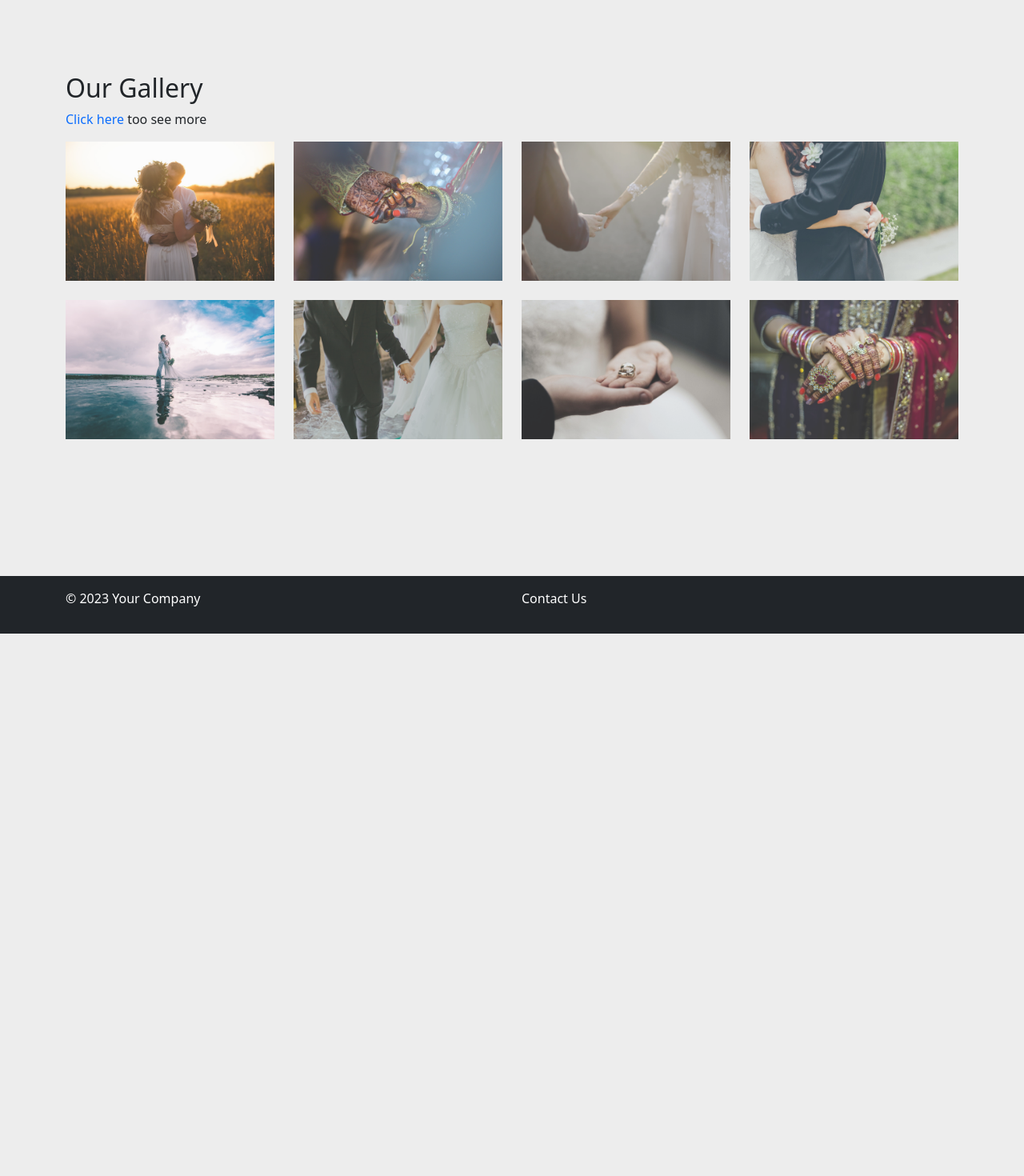
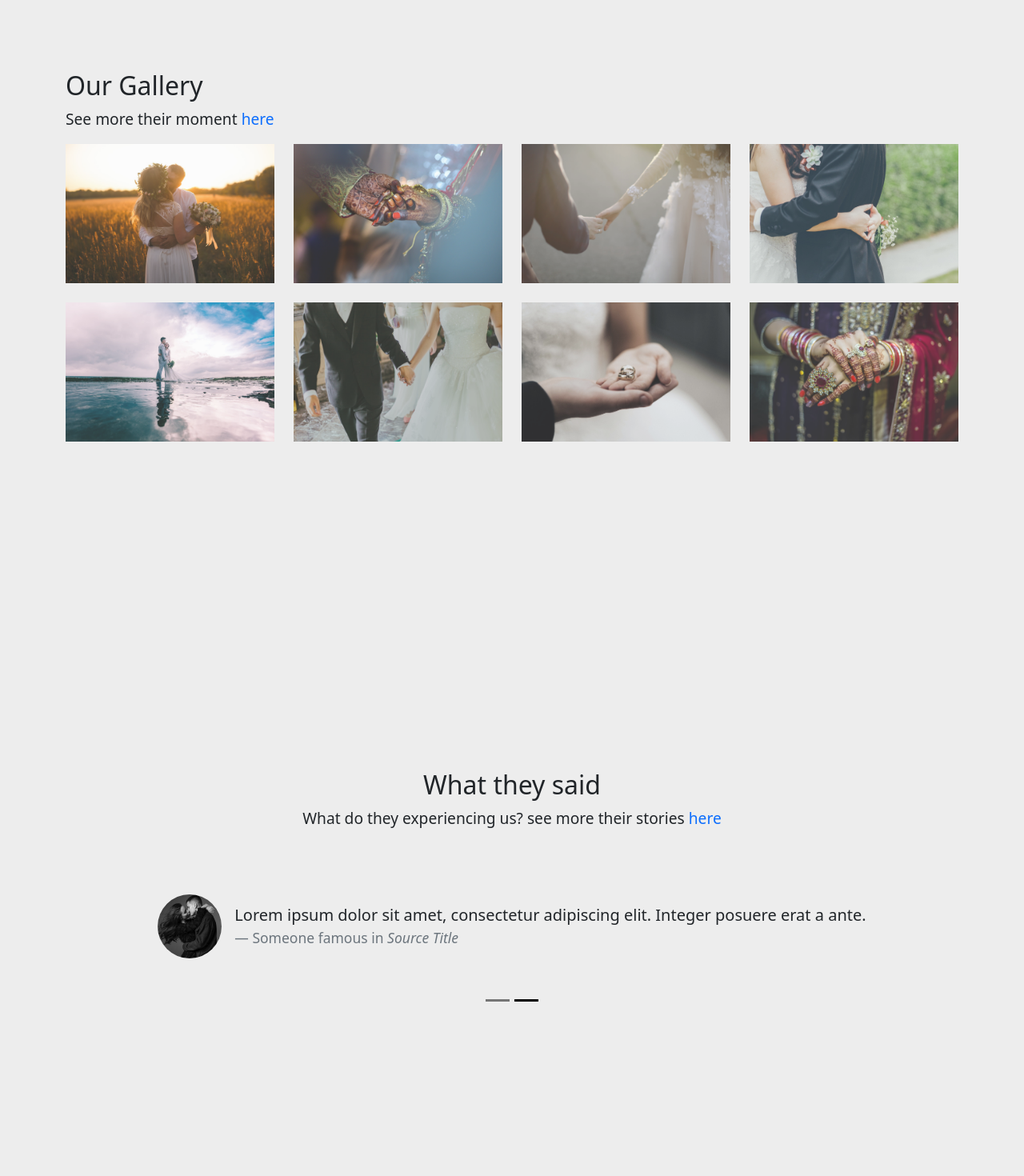
Before and after one commit to maulanakbrr/rootvisual, a Next.js app: page / in a window 1280 px wide. Shown: the part 1680-3150 px from the top of the page at 80% size. Before the commit the page ends 2472 px from the top, so only its background shows below. Built offline with nearby package versions, Linux system fonts and the light colour scheme.

Commit message:
created testimonies page. created HomeTestimonies, TestimonyCard components. updated home page and HomeAbout and HomeGallery components, also global.css

```diff
--- a/app/page.jsx
+++ b/app/page.jsx
@@ -1,6 +1,7 @@
 import HomeCarousel from "@/components/HomeCarousel"
 import HomeAbout from "@/components/HomeAbout"
 import HomeGallery from "@/components/HomeGallery"
+import HomeTestimonies from "@/components/HomeTestimonies"
 
 const Home = () => {
   return (
@@ -8,6 +9,7 @@ const Home = () => {
       <HomeCarousel/>
       <HomeAbout/>
       <HomeGallery/>
+      <HomeTestimonies/>
     </section>
   )
 }
--- a/components/HomeAbout/index.jsx
+++ b/components/HomeAbout/index.jsx
@@ -8,8 +8,7 @@ import CustomContainer from '../CustomContainer'
 const ThisRow = styled(Row)`
   #home-about-desc {
     margin-bottom: 2rem;
-    letter-spacing: .1rem;
-    font-size: 1rem;
+    // font-size: 1rem;
     text-align: center;
   }
 
@@ -45,7 +44,7 @@ const ThisRow = styled(Row)`
   @media screen and (min-width: 1200px) {
 
     #home-about-desc {
-      font-size: 1.2rem;
+      // font-size: 1.2rem;
     }
 
     #home-about-image-container {
@@ -71,7 +70,7 @@ const HomeAbout = () => {
       <ThisRow>
         <Col xl={8} lg={6} xs={12}>
 
-          <p id='home-about-desc'>
+          <p id='home-about-desc' className='proj-p'>
             Introducing, we, RootVisual sincerely keen to enlighten up and memorialize your celebration. Established since 2016 and located in South Tangerang, Indonesia. However, we would love to accompany you all over the world. Every single detail of your moment will be wellcelebrated with our delightful and fun working atmosphere also professional team. Moreover, we offer you various moodboards, stylists, make-ups, dress vendors, and many more. So, what are you waiting for? there is no more doubts and fears to be in front of the camera. Cheers!
           </p>
 
--- a/components/HomeGallery/index.jsx
+++ b/components/HomeGallery/index.jsx
@@ -19,7 +19,7 @@ const HomeGallery = () => {
   return (
     <CustomContainer>
       <h2>Our Gallery</h2>
-      <p><a href={'/gallery'} onClick={handleClick} style={{ textDecoration: 'none' }}>Click here</a> too see more</p>
+      <p className="proj-p">See more their moment <a href={'/gallery'} onClick={handleClick} style={{ textDecoration: 'none' }}>here</a></p>
 
       <Row lg={4} className="row-gap-4">
         {
--- /dev/null
+++ b/components/HomeTestimonies/index.jsx
@@ -0,0 +1,36 @@
+'use client'
+
+import CustomContainer from "../CustomContainer"
+import { useRouter } from "next/navigation"
+import TestimonyCard from "../TestimonyCard"
+import { Carousel } from "react-bootstrap"
+
+const HomeTestimonies = () => {
+  const router = useRouter()
+
+  const handleClick = e => {
+    e.preventDefault()
+    router.push('/testimonies')
+  }
+  return (
+    <CustomContainer>
+      <h2 style={{ textAlign: 'center' }}>What they said</h2>
+      <p style={{ textAlign: 'center' }} className="proj-p">What do they experiencing us? see more their stories <a href={'/gallery'} onClick={handleClick} style={{ textDecoration: 'none' }}>here</a></p>
+
+      <div>
+        <Carousel data-bs-theme="dark" controls={false}>
+          <Carousel.Item>
+            <TestimonyCard isHomepage/>
+          </Carousel.Item>
+
+          <Carousel.Item>
+            <TestimonyCard isHomepage/>
+          </Carousel.Item>
+        </Carousel>
+
+      </div>
+    </CustomContainer>
+  )
+}
+
+export default HomeTestimonies
--- /dev/null
+++ b/components/TestimonyCard/index.jsx
@@ -0,0 +1,35 @@
+'use client'
+
+import Image from "next/image"
+import styled from "styled-components"
+
+const TestimonyCardContainer = styled.div`
+  display: flex;
+  justify-content: center;
+  padding: ${props => props.isHomepage ? '4rem 0 5rem 0' : '2rem 0' } ;
+  width: ${props => props.isHomepage ? '80%' : '100%'};
+  margin: 0 auto;
+`
+
+const TestimonyCard = ({isHomepage}) => {
+  return (
+    <TestimonyCardContainer isHomepage={isHomepage}>
+      <div style={{ borderRadius: '50%', overflow: 'hidden', position: 'relative', width: '5rem', height: '5rem', marginRight: '1rem' }}>
+        <Image src='/assets/ava/ava1.jpg' alt='image' fill objectFit="cover"/>
+
+      </div>
+      <blockquote className="blockquote mb-0 d-flex flex-column justify-content-center">
+        <p>
+          {' '}
+          Lorem ipsum dolor sit amet, consectetur adipiscing elit. Integer
+          posuere erat a ante.{' '}
+        </p>
+        <footer className="blockquote-footer">
+          Someone famous in <cite title="Source Title">Source Title</cite>
+        </footer>
+      </blockquote>
+    </TestimonyCardContainer>
+  )
+}
+
+export default TestimonyCard
--- a/styles/globals.css
+++ b/styles/globals.css
@@ -6,9 +6,16 @@
 
 body {
   background-color: #ededed;
-
 }
 
 .proj-main-container{
   min-height: 92.5vh;
 }
+
+.proj-p {
+  font-size: 1rem;
+
+  @media screen and (min-width: 1200px) {
+    font-size: 1.2rem;
+  }
+}
```
Also changed, not shown: app/testimonies/page.jsx (added, +9 -0 lines), public/assets/ava/ava1.jpg (added).
